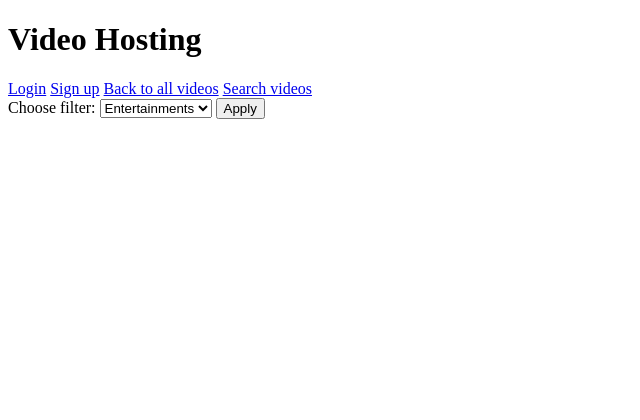
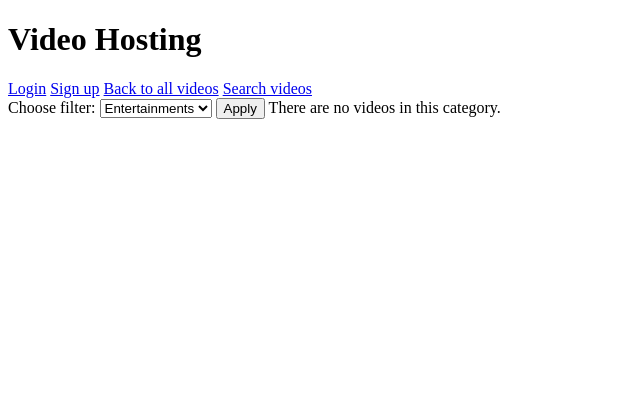
Before and after one commit to Yumi00000/VideoHosting, a Django app: page / in a window 1280 px wide. Shown: the top 420 px of the page, without its empty margins (0-640 px from the left). Run offline with Django 5.2, Linux system fonts and the light colour scheme; data that the repository does not hold is empty; parts of the project's set-up code (start-up, migrations or seed data) failed here and were passed over.

Commit message:
created categories

```diff
--- a/Videos/urls.py
+++ b/Videos/urls.py
@@ -8,5 +8,6 @@ urlpatterns = [
     path('edit/<int:video_id>/<int:user_id>/', views.edit_video, name='edit_video'),
     path('video/<video_name>/', views.video_page, name='video_page'),
     path('remove/comment/<int:video_id>/<int:user_id>/<int:comment_id>/', views.remove_comment, name='remove_comment'),
-    path('search/', views.search_view, name='search_view')
+    path('search/', views.search_view, name='search_view'),
+    path('category/<category_name>/', views.category, name='category')
 ]
--- a/Videos/views.py
+++ b/Videos/views.py
@@ -174,3 +174,8 @@ def remove_comment(request, video_id, user_id, comment_id):
     comment = Comment.objects.get(video=video_id, user_id=user_id, id=comment_id)
     comment.delete()
     return HttpResponse(status=204)
+
+
+def category(request, category_name):
+    videos = Video.objects.filter(category=category_name).all()
+    return render(request, 'videos_category.html', {'videos': videos})
--- a/templates/all_videos_page.html
+++ b/templates/all_videos_page.html
@@ -6,36 +6,46 @@
 </head>
 <body>
 {% include "top_info.html" %}
-<form action="/videos/" method="GET" onsubmit="chooseCategory()">
+
 <label for="category">Choose filter:</label>
 <select id="category" name="category">
     <option value="E">Entertainments</option>
     <option value="G">Games</option>
     <option value="N">News</option>
 </select>
-    <button type="submit">Apply</button>
-</form>
+<button id="apply-filter-btn" type="button">Apply</button>
 
-
-
-
+{% if videos %}
     {% for video in videos %}
         <h2>{{ video.name }}</h2>
-
         <div>
             <a href="/video/{{ video.name }}/">
                 <img src="{{ video.thumbnail.url }}" width="300" height="150">
             </a>
         </div>
-
     {% endfor %}
+{% else %}
+    There are no videos in this category.
+{% endif %}
 
 
+<script src="https://ajax.googleapis.com/ajax/libs/jquery/3.5.1/jquery.min.js"></script>
 <script>
-    function chooseCategory() {
-        let categoryValue = document.getElementById('category').value;
-        document.querySelector('form').action = '/category/' + encodeURIComponent(categoryValue);
+    $('#apply-filter-btn').click(function () {
+        var catName = $('#category').val();
+        $.ajax({
+            type: 'POST',
+            url: '/category/' + catName + '/',
+            data: {csrfmiddlewaretoken: '{{ csrf_token }}'},
+            success: function (response) {
+                window.location.href = '/category/' + catName + '/';
+            },
+            error: function (xhr, status, error) {
+                console.error(error);
             }
+        });
+    });
 </script>
+
 </body>
 </html>
```
Also changed, not shown: templates/videos_category.html (added, +13 -0 lines). Lines whose indentation alone changed are shown as unchanged.
